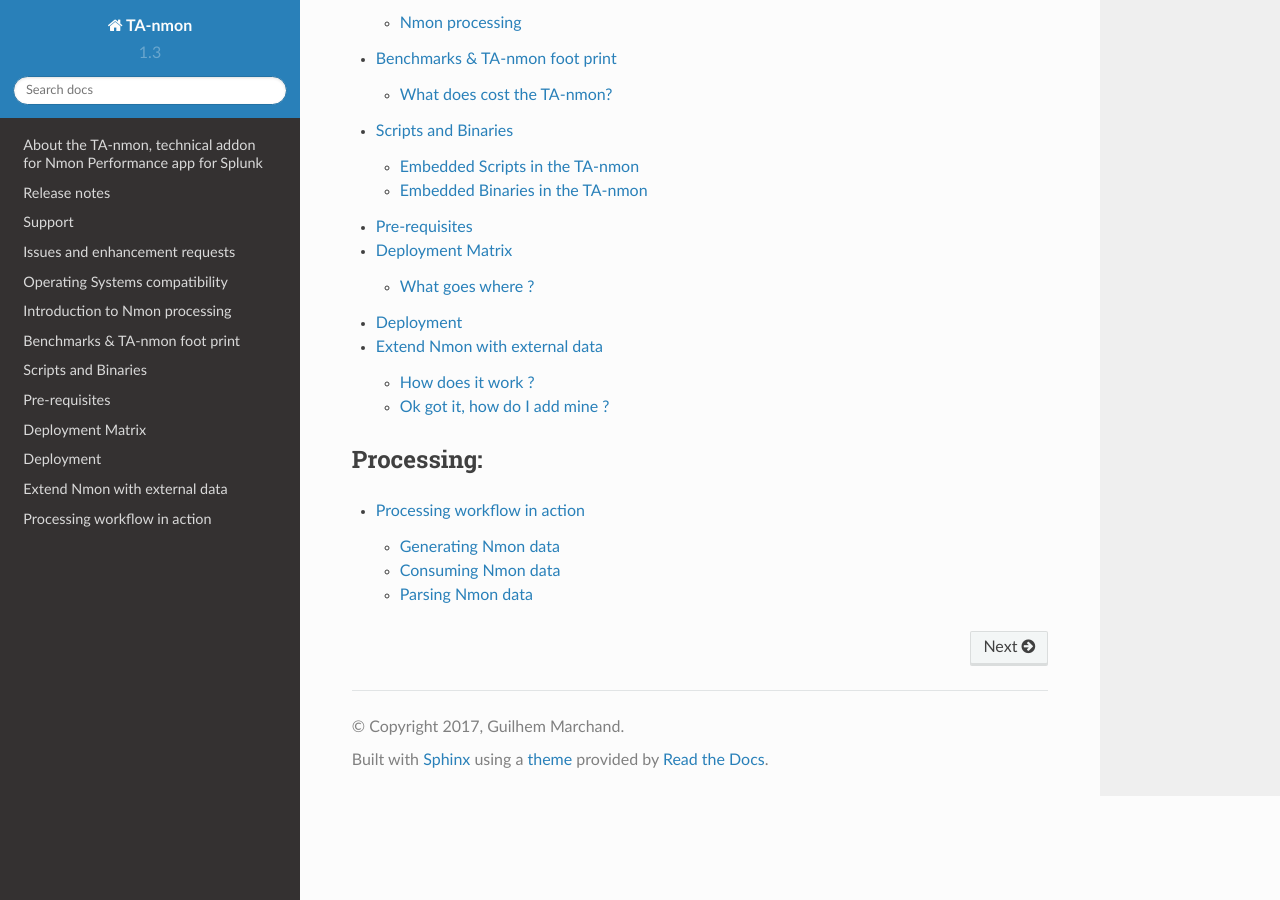
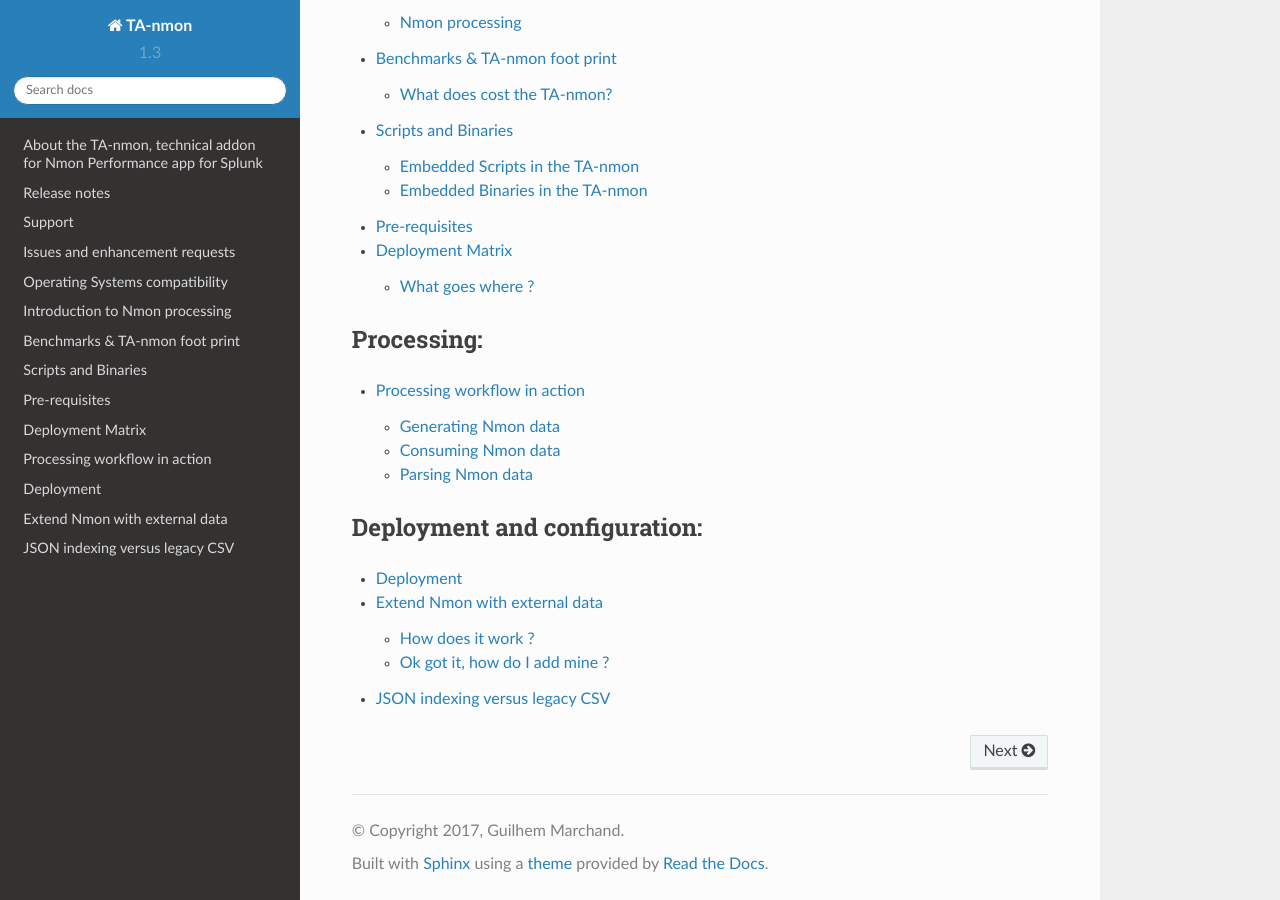
Before and after one commit to guilhemmarchand/TA-nmon, a Sphinx documentation site: the page built from docs/index.rst, in a window 1280 px wide and 900 px high, scrolled down 1155 px. Built offline with Sphinx 7.4.7 and the Read the Docs theme 2.0.0, drawn with Linux system fonts in a browser that asks for light colours.

Commit message:
documentation update

```diff
--- a/docs/index.rst
+++ b/docs/index.rst
@@ -47,3 +45,13 @@
    :maxdepth: 2
 
    data_processing
+
+Deployment and configuration:
+-----------------------------
+
+.. toctree::
+   :maxdepth: 2
+
+   deployment
+   external
+   json_indexing
```
Also changed, not shown: other parts of docs/index.rst (+0 -2 lines), docs/json_indexing.rst (added, +29 -0 lines).
